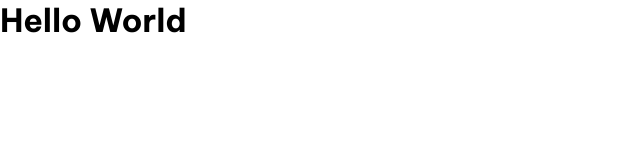
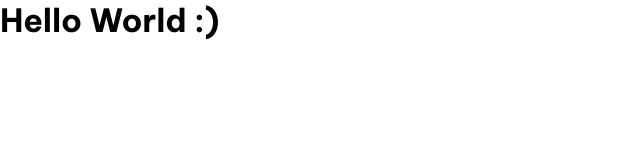
Before and after one commit to srvitor1212/angular-doc, an Angular app: page / in a window 1280 px wide. Shown: the top 160 px of the page, without its empty margins (0-640 px from the left). Built offline with nearby package versions, Linux system fonts and the light colour scheme.

Commit message:
nomes de titulo e h1

```diff
--- a/src/app/app.component.ts
+++ b/src/app/app.component.ts
@@ -4,9 +4,9 @@ import { Component } from '@angular/core';
   selector: 'app-root',
   standalone: true,
   imports: [],
-  template: `<h1>Hello World</h1>`,
+  template: `<h1>Hello World :)</h1>`,
   styleUrls: ['./app.component.css'],
 })
 export class AppComponent {
-  title = 'default';
+  title = 'Teste título';
 }
--- a/src/index.html
+++ b/src/index.html
@@ -2,7 +2,7 @@
 <html lang="en">
 <head>
   <meta charset="utf-8">
-  <title>Default</title>
+  <title>Meu Hello World :)</title>
   <base href="/">
   <meta name="viewport" content="width=device-width, initial-scale=1">
   <link rel="icon" type="image/x-icon" href="favicon.ico">
```
